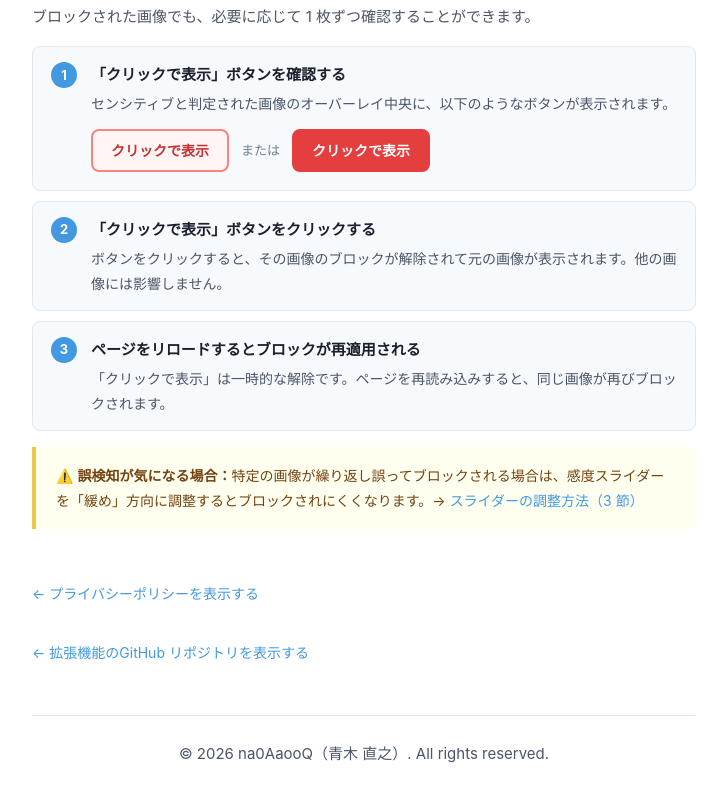
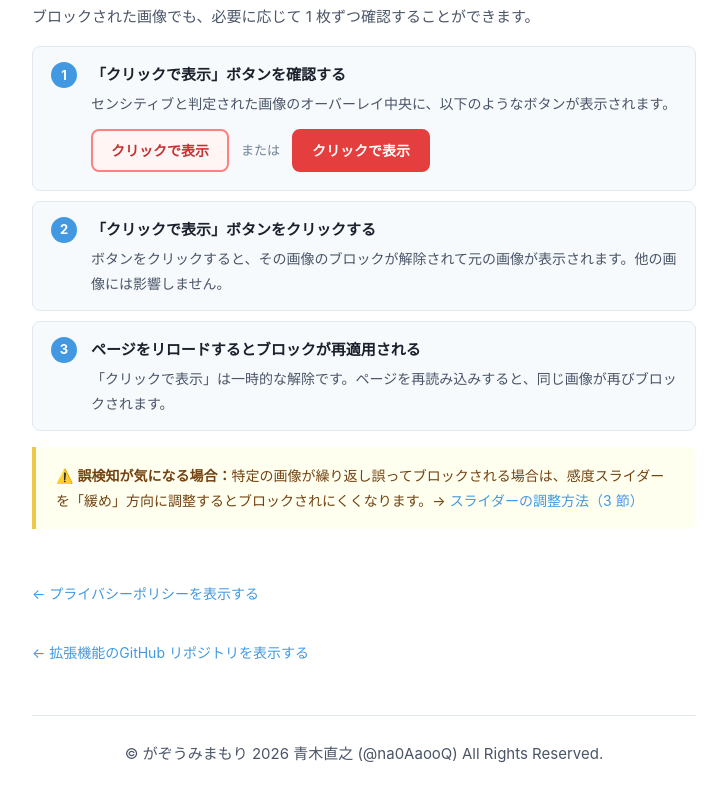
Before and after one commit to na0AaooQ/nsfw-guardian-image-hideorshow, a browser extension: page docs/manual.html in a window 1280 px wide. Shown: the part 5280-6081 px from the top of the page, without its empty margins (276-1003 px from the left). Drawn offline with Linux system fonts and the light colour scheme.

Commit message:
プライバシーポリシーとマニュアルページ下部の著作権表記に'がぞうみまもり'を追記

```diff
--- a/docs/manual.html
+++ b/docs/manual.html
@@ -640,7 +640,7 @@
   <a class="back-link" href="https://github.com/na0AaooQ/nsfw-guardian-image-hideorshow" target="_blank" rel="noopener">← 拡張機能のGitHub リポジトリを表示する</a>
 
   <div class="footer">
-    <p>© 2026 na0AaooQ（青木 直之）. All rights reserved.</p>
+    <p>&copy; がぞうみまもり 2026 青木直之 (@na0AaooQ) All Rights Reserved.</p>
   </div>
 
 </div>
```
Also changed, not shown: docs/privacy-policy.html (+1 -1 lines).
